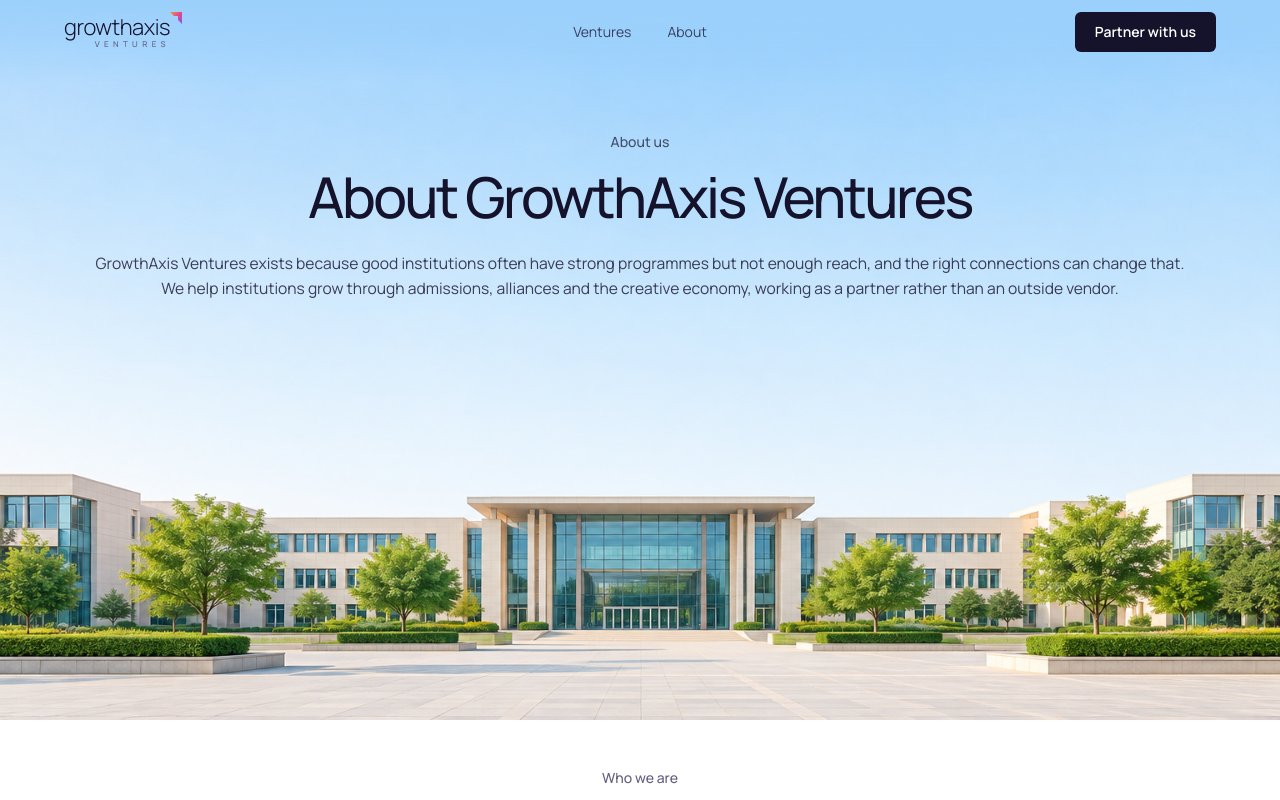
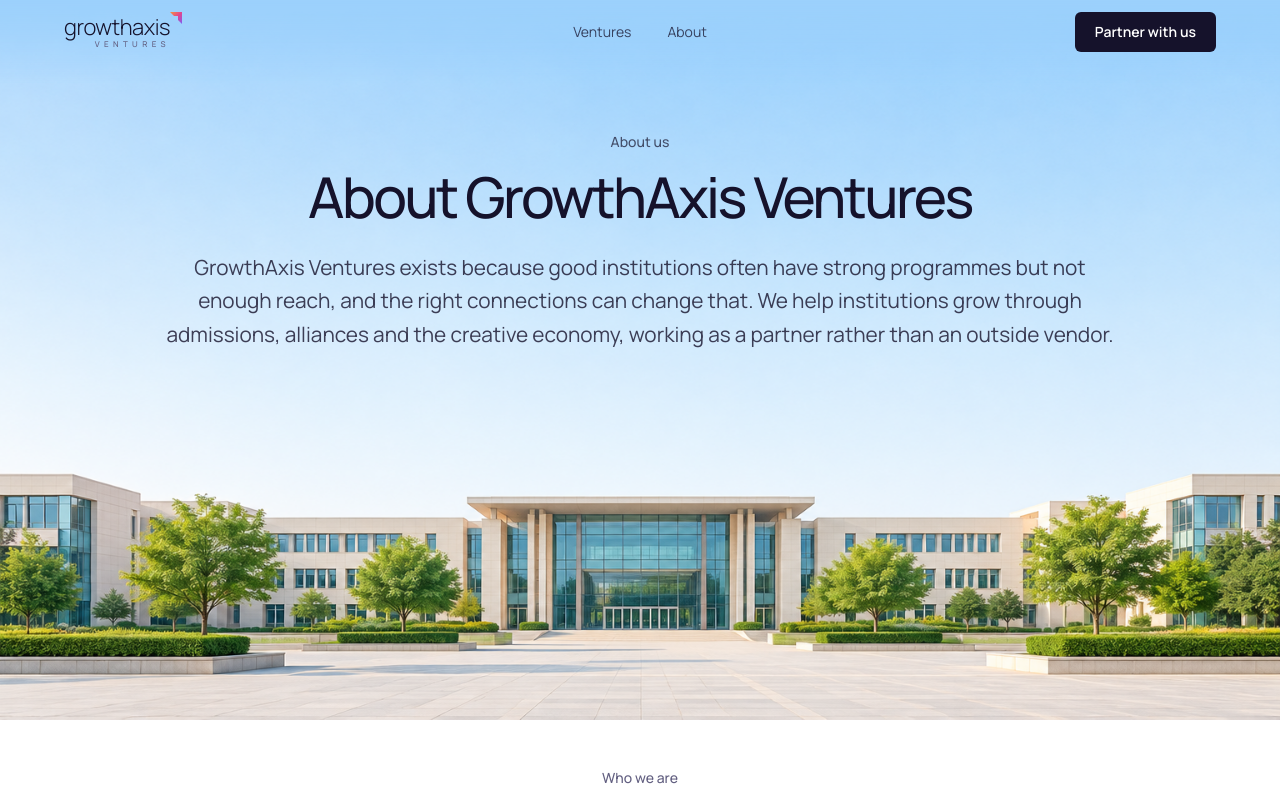
Before and after one commit to AkulaSai93/Growth-Axis-Venture, a Next.js app: page /about in a window 1280 px wide. Shown: the top 800 px of the page. Built offline with nearby package versions, Linux system fonts and the light colour scheme.

Commit message:
feat: update About page text layout and styling for improved readability

```diff
--- a/src/app/about/page.tsx
+++ b/src/app/about/page.tsx
@@ -52,15 +52,14 @@ export default function AboutPage() {
                 About GrowthAxis Ventures
               </span>
             </h1>
-            {/* two lines from xl up (one sentence each); balanced wrapping below that */}
+            {/* one centred block that wraps into ~3 balanced lines on desktop */}
             <p
               data-hero="fade"
-              className="mx-auto mt-6 max-w-2xl text-balance text-base leading-relaxed text-ink/80 sm:text-lg xl:max-w-none xl:text-[1.22vw]"
+              className="mx-auto mt-6 max-w-2xl text-balance text-base leading-relaxed text-ink/80 sm:text-lg lg:max-w-5xl xl:text-[1.3rem]"
             >
               GrowthAxis Ventures exists because good institutions often have strong programmes but not
-              enough reach, and the right connections can change that.
-              <br className="hidden xl:block" /> We help institutions grow through admissions, alliances and
-              the creative economy, working as a partner rather than an outside vendor.
+              enough reach, and the right connections can change that. We help institutions grow through
+              admissions, alliances and the creative economy, working as a partner rather than an outside vendor.
             </p>
           </div>
         </section>
```
